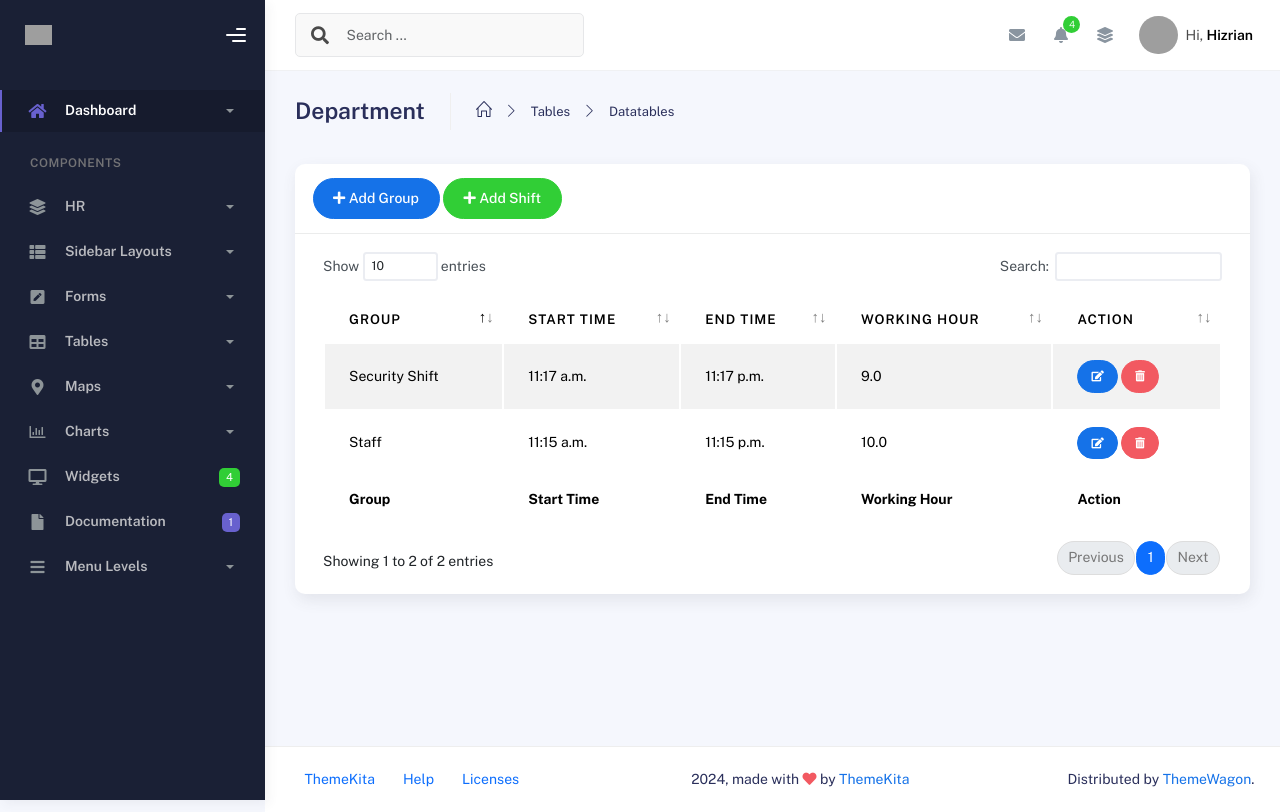
After one commit to BlueStarERP/GarmentFactory, a Django app: page /ShiftSetup/ in a window 1280 px wide. The commit adds this page. Run offline with Django 5.2, Linux system fonts and the light colour scheme; data comes from the database, SQL or seed files in the repository; both versions use the stored data as it was after the commit; some libraries are stand-ins or nearby versions; grey boxes are pictures that could not be loaded.

Commit message:
shift setup

```diff
--- a/backend/backend/urls.py
+++ b/backend/backend/urls.py
@@ -24,6 +24,8 @@ urlpatterns = [
     path('DeptSetup/', DeptSetup.as_view(), name='DeptSetup'),
     path('HRDashboard/', HRDashboard.as_view(), name='HRDashboard'),
     path('EmpSetup/', EmpSetup.as_view(), name='EmpSetup'),
+    path('ShiftSetup/', ShiftSetup.as_view(), name='ShiftSetup'),
+    path('ShiftGroupSetup/', ShiftGroupSetup.as_view(), name='ShiftGroupSetup'),
 ]
 
 urlpatterns += static(settings.STATIC_URL, document_root=settings.STATIC_ROOT)
--- a/backend/myapp/admin.py
+++ b/backend/myapp/admin.py
@@ -3,3 +3,5 @@ from .models import *
 # Register your models here.
 admin.site.register(Department)
 admin.site.register(Employee)
+admin.site.register(ShiftGroup)
+admin.site.register(Shift)
--- a/backend/myapp/forms.py
+++ b/backend/myapp/forms.py
@@ -27,3 +27,14 @@ class EmployeeForm(forms.ModelForm):
 
 
         }
+
+class ShiftForm(forms.ModelForm):
+    class Meta:
+        model = Shift
+        fields = ['shift_group', 'start_time', 'end_time', 'working_hours']
+        widgets = {
+            'shift_group': forms.Select(attrs={'class': 'form-control col-sm-12 col-md-4'}),
+            'start_time': forms.TimeInput(attrs={'type': 'time', 'class': 'form-control col-sm-12 col-md-4'}),
+            'end_time': forms.TimeInput(attrs={'type': 'time', 'class': 'form-control col-sm-12 col-md-4'}),
+            'working_hours': forms.NumberInput(attrs={'class': 'form-control col-sm-12 col-md-4'}),
+        }
--- a/backend/myapp/views.py
+++ b/backend/myapp/views.py
@@ -51,3 +51,39 @@ class EmpSetup(View):
         if fm.is_valid():
             fm.save()
         return redirect('EmpSetup')
+
+
+#Shift Setup
+class ShiftGroupSetup(View):
+    # def get(self, request):
+    #     shift_group = ShiftGroup.objects.all()
+    #     context = {'shift_group':shift_group}
+    #     return render(request, 'HR/ShiftGroupSetup.html', context)
+
+    def post(self, request):
+        shift_group = request.POST.get('groupName')
+        working_hours = request.POST.get('workingHours')
+        # print(shift_group, working_hours)
+        ShiftGroup.objects.create(name=shift_group, working_hours=working_hours)
+        # messages.success(request, 'Shift Group Created Successfully')
+        return JsonResponse({'status':'success', 'messages':'Shift Group Created Successfully'})
+
+
+class ShiftSetup(View):
+    def get(self, request):
+        shift = Shift.objects.all()
+        shift_group = ShiftGroup.objects.all()
+        fm = ShiftForm()
+        context = {'sh':shift, 'shift_group':shift_group, 'fm':fm}
+        return render(request, 'HR/ShiftSetup.html', context)
+
+    def post(self, request):
+
+        fm = ShiftForm(request.POST)
+        if fm.is_valid():
+            fm.save()
+            print('save....')
+            return JsonResponse({'status':'success', 'messages':'Shift Created Successfully'})
+        else:
+            print('not save....')
+            return JsonResponse({'status':'error', 'messages':'Shift Creation Failed'})
--- /dev/null
+++ b/backend/templates/HR/ShiftSetup.html
@@ -0,0 +1,160 @@
+{% extends 'base.html' %}
+{% load static %}
+{% block content %}
+
+
+<div class="container">
+    <div class="page-inner">
+      <div class="page-header">
+        <h3 class="fw-bold mb-3">Department</h3>
+        <ul class="breadcrumbs mb-3">
+          <li class="nav-home">
+            <a href="#">
+              <i class="icon-home"></i>
+            </a>
+          </li>
+          <li class="separator">
+            <i class="icon-arrow-right"></i>
+          </li>
+          <li class="nav-item">
+            <a href="#">Tables</a>
+          </li>
+          <li class="separator">
+            <i class="icon-arrow-right"></i>
+          </li>
+          <li class="nav-item">
+            <a href="#">Datatables</a>
+          </li>
+        </ul>
+      </div>
+      <div class="row">
+
+
+        <div class="col-md-12">
+          <div class="card">
+            <div class="card-header">
+              <!-- <h4 class="card-title">Multi Filter Select</h4> -->
+              <button
+                        class="btn btn-primary btn-round ms-auto"
+                        data-bs-toggle="modal" data-bs-target="#addGruopModal"
+
+                      >
+                        <i class="fa fa-plus"></i>
+                        Add Group
+                      </button>
+
+                      <button
+                        class="btn btn-success btn-round ms-auto"
+                        data-bs-toggle="modal" data-bs-target="#addShiftModal"
+
+                      >
+                        <i class="fa fa-plus"></i>
+                        Add Shift
+                      </button>
+
+                         <!-- Modal -->
+<div class="modal fade" id="addGruopModal" tabindex="-1" aria-labelledby="addGruopModalLabel" aria-hidden="true">
+    <div class="modal-dialog" id="groupmdl">
+      <div class="modal-content">
+        <div class="modal-header">
+          <h1 class="modal-title fs-5" id="addGruopModalLabel">Add Gruop</h1>
+          <button type="button" class="btn-close" data-bs-dismiss="modal" aria-label="Close"></button>
+        </div>
+        <div class="modal-body GruopModalBody">
+          <div class="form-group">
+            <label for="gpname" class="form-label">Group Name</label>
+            <input type="text" class="form-control" name="gpname" id="gpname" placeholder="Group Name">
+          </div>
+          <div class="form-group">
+            <label for="whour" class="form-label">Working Hours</label>
+            <input type="number" class="form-control" name="whour" id="whour" placeholder="Working Hours">
+          </div>
+        </div>
+        <div class="modal-footer">
+          <button type="button" class="btn btn-secondary" data-bs-dismiss="modal">Close</button>
+          <button type="button" class="btn btn-primary saveGroupBtn">Save changes</button>
+        </div>
+      </div>
+    </div>
+  </div>
+
+   <!-- Modal -->
+<div class="modal fade" id="addShiftModal" tabindex="-1" aria-labelledby="addShiftModalLabel" aria-hidden="true">
+    <div class="modal-dialog">
+      <div class="modal-content">
+<form action="" method="" id="addShiftForm">
+        <!-- {% csrf_token %} -->
+        <div class="modal-header">
+          <h1 class="modal-title fs-5" id="addShiftModalLabel">Add Shift</h1>
+          <button type="button" class="btn-close" data-bs-dismiss="modal" aria-label="Close"></button>
+        </div>
+        <div class="modal-body" id="shiftModalBody">
+          {{fm}}
+        </div>
+        <div class="modal-footer">
+          <button type="button" class="btn btn-secondary" data-bs-dismiss="modal">Close</button>
+          <button type="submit" class="btn btn-success">Save changes</button>
+        </div>
+      </form>
+      </div>
+    </div>
+  </div>
+
+            </div>
+            <div class="card-body">
+              <div class="table-responsive">
+                <table
+                  id="dept-tbl"
+                  class="display table table-striped table-hover"
+                >
+                  <thead>
+                    <tr>
+                        <th>Group</th>
+                        <th>Start Time</th>
+                        <th>End Time</th>
+                        <th>Working Hour</th>
+                        <th>Action</th>
+
+                    </tr>
+                  </thead>
+                  <tfoot>
+                    <tr>
+                        <th>Group</th>
+                      <th>Start Time</th>
+                      <th>End Time</th>
+                      <th>Working Hour</th>
+                      <th>Action</th>
+
+                    </tr>
+                  </tfoot>
+                  <tbody>
+                    {% for i in sh %}
+
+                    <tr>
+                        <td>{{i.shift_group}}</td>
+                      <td>{{i.start_time}}</td>
+                      <td>{{i.end_time}}</td>
+                      <td>{{i.working_hours}}</td>
+                      <td>
+                        <a href="#" class="btn-primary btn btn-sm btn-round ms-auto"><i class="fa fa-edit"></i></a>
+                        <a href="#" class="btn-danger btn btn-sm btn-round ms-auto"><i class="fas fa-trash-alt"></i></a>
+                      </td>
+
+                    </tr>
+                    {% endfor %}
+
+
+                  </tbody>
+                </table>
+              </div>
+            </div>
+          </div>
+        </div>
+
+
+      </div>
+    </div>
+  </div>
+
+
+{% endblock content %}
--- a/backend/templates/base.html
+++ b/backend/templates/base.html
@@ -115,7 +115,7 @@
                       </a>
                     </li>
                     <li>
-                      <a href="{% url 'EmpSetup' %}">
+                      <a href="{% url 'ShiftSetup' %}">
                         <span class="sub-item">Shift</span>
                       </a>
                     </li>
@@ -809,6 +809,69 @@ $("#NewDptiD").on('click', '.newDetpBtn', function() {
 
 
 
+//Save Shift Group
+$("#addGruopModal").on('click', '.saveGroupBtn', function() {
+  var currenttr = $(this).closest("#groupmdl");
+  var groupName = currenttr.find("input[name=gpname]").val();
+  var workingHours = currenttr.find("input[name=whour]").val();
+  // alert(groupName + workingHours);
+  $.ajax({
+    url: "{% url 'ShiftGroupSetup' %}",
+    method: "POST",
+    data:{groupName:groupName, workingHours:workingHours , csrfmiddlewaretoken: '{{ csrf_token }}'},
+    success: function(response){
+
+        alert(response.messages);
+        window.setTimeout(function(){ } ,2000);
+                        location.reload();
+
+        // window.location.href = '/admin/';
+        // window.open('https://www.codexworld.com', '_blank');
+    },
+    error:function(){
+        alert('having some error contact to developer');
+    },
+
+  });//end ajax
+});//shift group
+
+
+//Shift Setup
+// this is the id of the form
+$("#addShiftForm").submit(function(e) {
+
+e.preventDefault(); // avoid to execute the actual submit of the form.
+var currenttr = $(this).closest("#addShiftForm");
+var shift_group = currenttr.find("#id_shift_group").val();
+var start_time = currenttr.find("input[name=start_time]").val();
+var end_time = currenttr.find("input[name=end_time]").val();
+var working_hours = currenttr.find("input[name=working_hours]").val();
+
+// var form = $(this);
+
+// var formData = form.serialize();
+
+$.ajax({
+    type: "POST",
+    url: "{% url 'ShiftSetup' %}",
+    data: {shift_group:shift_group, start_time:start_time, end_time:end_time, working_hours:working_hours,csrfmiddlewaretoken: '{{ csrf_token }}'}, // serializes the form's elements.
+    success: function(response)
+    {
+      alert(response.messages); // show response from the php script.
+      window.setTimeout(function(){ } ,2000);
+                        location.reload();
+    },
+    error:function(){
+        alert('having some error contact to developer');
+    }
+});
+
+});
+
+
+// End Shift Setup
+
+
 
 
 
```
Also changed, not shown: backend/db.sqlite3, backend/myapp/migrations/0003_shiftgroup_shift.py (added).
